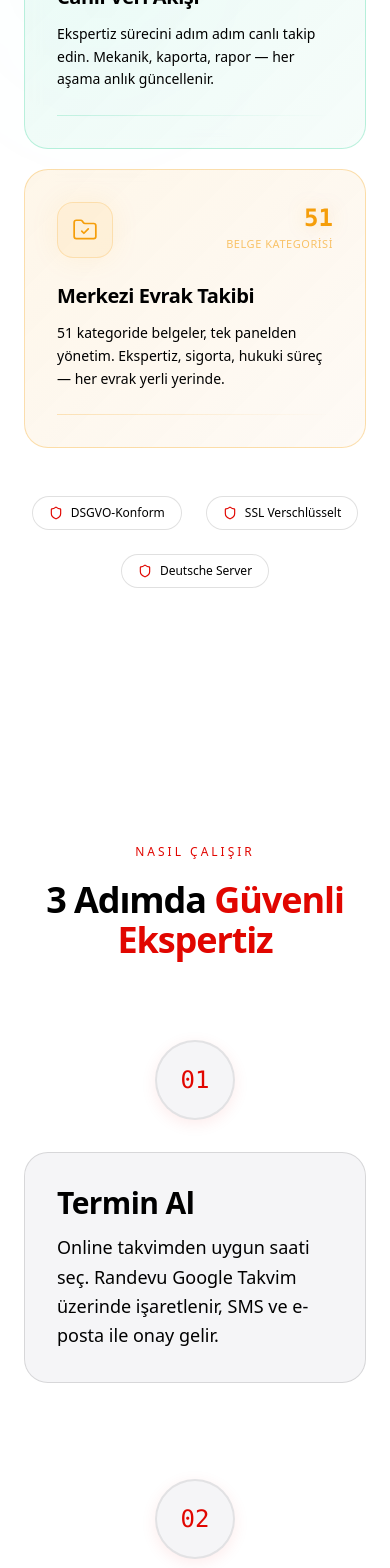
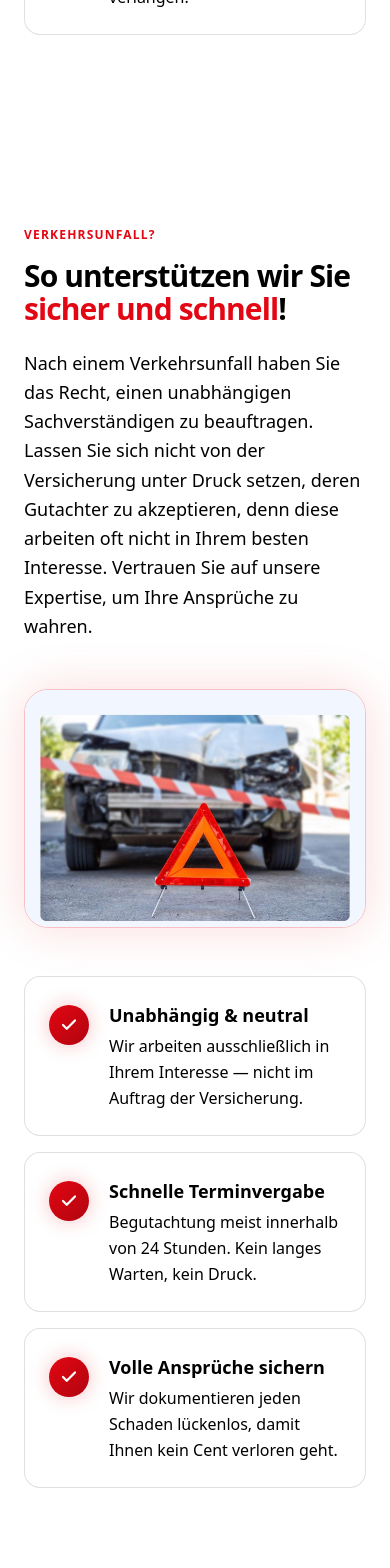
Before and after one commit to cevikademm/-Gecit-KFZ-Sachverst-ndiger-2, a React (Vite) app: page / in a window 390 px wide. Shown: the part 8520-10088 px from the top of the page. Built offline with nearby package versions, Linux system fonts and the light colour scheme.

Commit message:
Update Landing page and add unfall image

```diff
--- a/src/pages/Landing.jsx
+++ b/src/pages/Landing.jsx
@@ -900,6 +900,163 @@
   );
 }
 
+// ─── Verkehrsunfall Support Intro ─────────────────
+function VerkehrsunfallSection() {
+  const points = [
+    { title: 'Unabhängig & neutral', desc: 'Wir arbeiten ausschließlich in Ihrem Interesse — nicht im Auftrag der Versicherung.' },
+    { title: 'Schnelle Terminvergabe', desc: 'Begutachtung meist innerhalb von 24 Stunden. Kein langes Warten, kein Druck.' },
+    { title: 'Volle Ansprüche sichern', desc: 'Wir dokumentieren jeden Schaden lückenlos, damit Ihnen kein Cent verloren geht.' },
+  ];
+  return (
+    <section className="relative py-24 md:py-32" style={{ zIndex: 2 }}>
+      <div className="mx-auto px-6" style={{ maxWidth: 1200 }}>
+        <div className="grid grid-cols-1 md:grid-cols-2 gap-12 items-stretch mb-12">
+          <motion.div initial={{ opacity: 0, x: -30 }} whileInView={{ opacity: 1, x: 0 }}
+            viewport={{ once: true, margin: '-80px' }}
+            transition={{ duration: 0.8, ease: easeOut }}
+            className="relative rounded-3xl overflow-hidden order-2 md:order-1"
+            style={{ border: '1px solid rgba(227,6,19,0.25)', boxShadow: '0 0 50px rgba(227,6,19,0.15)' }}>
+            <img src="/images/unfall.jpg" alt="Unfallfahrzeug mit Warndreieck" loading="lazy"
+              className="block w-full h-full object-cover" />
+          </motion.div>
+          <motion.div initial={{ opacity: 0, x: 30 }} whileInView={{ opacity: 1, x: 0 }}
+            viewport={{ once: true, margin: '-80px' }}
+            transition={{ duration: 0.8, ease: easeOut }}
+            className="order-1 md:order-2">
+            <p className="text-xs uppercase mb-4 font-semibold tracking-widest" style={{ color: '#E30613' }}>
+              Verkehrsunfall?
+            </p>
+            <h2 className="text-3xl md:text-5xl font-bold mb-6"
+              style={{ color: C.text, letterSpacing: '-0.03em', lineHeight: 1.1 }}>
+              So unterstützen wir Sie <span style={{ color: '#E30613' }}>sicher und schnell</span>!
+            </h2>
+            <p className="text-lg leading-relaxed" style={{ color: C.textDim }}>
+              Nach einem Verkehrsunfall haben Sie das Recht, einen unabhängigen Sachverständigen zu beauftragen.
+              Lassen Sie sich nicht von der Versicherung unter Druck setzen, deren Gutachter zu akzeptieren,
+              denn diese arbeiten oft nicht in Ihrem besten Interesse. Vertrauen Sie auf unsere Expertise,
+              um Ihre Ansprüche zu wahren.
+            </p>
+          </motion.div>
+        </div>
+        <div className="grid grid-cols-1 md:grid-cols-3 gap-4">
+          {points.map((p, i) => (
+            <motion.div key={i}
+              initial={{ opacity: 0, y: 20 }} whileInView={{ opacity: 1, y: 0 }}
+              viewport={{ once: true, margin: '-40px' }}
+              transition={{ duration: 0.6, ease: easeOut, delay: i * 0.1 }}
+              className="rounded-2xl p-6 flex gap-5"
+              style={{ background: 'rgba(255,255,255,0.02)', border: `1px solid ${C.border}`,
+                backdropFilter: 'blur(4px)' }}>
+              <div className="flex-shrink-0 mt-1">
+                <div className="w-10 h-10 rounded-full flex items-center justify-center"
+                  style={{ background: 'linear-gradient(135deg, #E30613, #B0050F)',
+                    boxShadow: '0 0 20px rgba(227,6,19,0.25)' }}>
+                  <svg width="18" height="18" viewBox="0 0 24 24" fill="none" stroke="white" strokeWidth="3" strokeLinecap="round" strokeLinejoin="round">
+                    <polyline points="20 6 9 17 4 12"/>
+                  </svg>
+                </div>
+              </div>
+              <div>
+                <h3 className="text-lg font-bold mb-1" style={{ color: C.text }}>{p.title}</h3>
+                <p className="leading-relaxed" style={{ color: C.textDim }}>{p.desc}</p>
+              </div>
+            </motion.div>
+          ))}
+        </div>
+      </div>
+    </section>
+  );
+}
+
+// ─── Vehicle classes / Fahrzeugklassen ────────────
+function FahrzeugklassenSection() {
+  const RED = '#E30613';
+  const iconProps = { width: 36, height: 36, viewBox: '0 0 24 24', fill: 'none', stroke: RED, strokeWidth: 1.8, strokeLinecap: 'round', strokeLinejoin: 'round' };
+  const items = [
+    {
+      title: 'PKW',
+      desc: 'Präzise Gutachten für alle Pkw-Typen, unabhängig von Marke und Modell.',
+      icon: (
+        <svg {...iconProps}><path d="M3 13l2-5a3 3 0 0 1 2.8-2h8.4A3 3 0 0 1 19 8l2 5"/><path d="M3 13h18v4a1 1 0 0 1-1 1h-2a2 2 0 0 1-2-2H8a2 2 0 0 1-2 2H4a1 1 0 0 1-1-1v-4z"/><circle cx="7.5" cy="16" r="1.2"/><circle cx="16.5" cy="16" r="1.2"/></svg>
+      ),
+    },
+    {
+      title: 'Elektrofahrzeuge',
+      desc: 'Ob Elektroauto oder E-Bike — wir bieten spezialisierte Gutachten, die technische Besonderheiten berücksichtigen.',
+      icon: (
+        <svg {...iconProps}><path d="M3 13l2-5a3 3 0 0 1 2.8-2h6.4A3 3 0 0 1 17 8l2 5"/><path d="M3 13h16v4a1 1 0 0 1-1 1h-2a2 2 0 0 1-2-2H8a2 2 0 0 1-2 2H4a1 1 0 0 1-1-1v-4z"/><path d="M21 9v6"/><path d="M11 9l-2 3h3l-2 3"/></svg>
+      ),
+    },
+    {
+      title: 'LKW',
+      desc: 'Vom leichten Nutzfahrzeug bis zum schweren Lkw, maßgeschneidert auf die speziellen Einsatzbereiche.',
+      icon: (
+        <svg {...iconProps}><path d="M2 17V7a1 1 0 0 1 1-1h11v11"/><path d="M14 10h4l3 4v3h-7"/><circle cx="6.5" cy="17.5" r="1.7"/><circle cx="17" cy="17.5" r="1.7"/></svg>
+      ),
+    },
+    {
+      title: 'Caravan',
+      desc: 'Detaillierte Bewertungen für Wohnwagen und Wohnmobile, inkl. Wohnbereich und Sonderausstattung.',
+      icon: (
+        <svg {...iconProps}><path d="M3 8a2 2 0 0 1 2-2h11a3 3 0 0 1 3 3v6H3V8z"/><path d="M19 15h2v2h-2"/><rect x="6" y="9" width="4" height="3"/><circle cx="8" cy="17" r="1.5"/><circle cx="15" cy="17" r="1.5"/></svg>
+      ),
+    },
+    {
+      title: 'Anhänger',
+      desc: 'Umfassende Gutachten für Last- und Spezialanhänger, mit Fokus auf Sicherheitsaspekte.',
+      icon: (
+        <svg {...iconProps}><rect x="3" y="7" width="14" height="9" rx="1"/><path d="M17 14h4"/><circle cx="21.5" cy="14.5" r="1"/><circle cx="8" cy="18" r="1.5"/><circle cx="13" cy="18" r="1.5"/></svg>
+      ),
+    },
+    {
+      title: 'Motorräder',
+      desc: 'Sorgfältige Schadens- und Wertgutachten für Motorräder.',
+      icon: (
+        <svg {...iconProps}><circle cx="5.5" cy="16" r="3"/><circle cx="18.5" cy="16" r="3"/><path d="M5.5 16l4-6h5l3 6"/><path d="M14 7h3v3"/></svg>
+      ),
+    },
+  ];
+  return (
+    <section className="relative py-24 md:py-32" style={{ zIndex: 2 }}>
+      <div className="mx-auto px-6" style={{ maxWidth: 1100 }}>
+        <motion.div initial={{ opacity: 0, y: 20 }} whileInView={{ opacity: 1, y: 0 }}
+          viewport={{ once: true, margin: '-80px' }}
+          transition={{ duration: 0.7, ease: easeOut }}
+          className="text-center mb-14">
+          <div className="text-sm md:text-base font-semibold mb-3" style={{ color: RED, letterSpacing: '0.02em' }}>
+            Ihr Partner für umfassende Bewertungen
+          </div>
+          <h2 className="text-3xl md:text-5xl font-bold"
+            style={{ color: C.text, letterSpacing: '-0.03em', lineHeight: 1.1 }}>
+            Gutachten für alle <span style={{ color: RED }}>Fahrzeugklassen</span>
+          </h2>
+        </motion.div>
+        <div className="grid grid-cols-1 md:grid-cols-2 lg:grid-cols-3 gap-5">
+          {items.map((item, i) => (
+            <motion.div key={i}
+              initial={{ opacity: 0, y: 20 }}
+              whileInView={{ opacity: 1, y: 0 }}
+              viewport={{ once: true, margin: '-40px' }}
+              transition={{ duration: 0.6, ease: easeOut, delay: i * 0.08 }}
+              className="rounded-2xl p-6 md:p-7"
+              style={{ background: 'rgba(255,255,255,0.02)', border: `1px solid ${C.border}`,
+                backdropFilter: 'blur(4px)' }}>
+              <div className="flex items-center gap-4 mb-3">
+                <div className="w-14 h-14 rounded-2xl flex items-center justify-center flex-shrink-0"
+                  style={{ background: 'rgba(227,6,19,0.08)', border: '1px solid rgba(227,6,19,0.25)' }}>
+                  {item.icon}
+                </div>
+                <h3 className="text-xl font-bold" style={{ color: RED }}>{item.title}</h3>
+              </div>
+              <p className="leading-relaxed" style={{ color: C.textDim }}>{item.desc}</p>
+            </motion.div>
+          ))}
+        </div>
+      </div>
+    </section>
+  );
+}
+
 // ─── Rights after accident ────────────────────────
 function RechteSection() {
   const items = [
@@ -1382,10 +1539,10 @@
       <div className="mx-auto px-6" style={{ maxWidth: 1200 }}>
         <div className="grid grid-cols-2 md:grid-cols-5 gap-10 mb-16">
           <div className="col-span-2 md:col-span-1">
-            <div className="flex items-center gap-0 font-mono text-2xl" style={{ color: C.text }}>
-              <span>Gecit&nbsp;</span>
-              <span style={{ color: C.neon, textShadow: `0 0 12px ${C.glow}` }}>K</span>
-              <span>fz</span>
+            <div className="text-2xl md:text-3xl lg:text-4xl font-black italic tracking-tighter" style={{ display: 'flex', alignItems: 'center', whiteSpace: 'nowrap', lineHeight: 1 }}>
+              <span style={{ color: '#E30613' }}>GECIT</span>
+              <span style={{ color: '#FFFFFF', margin: '0 2px' }}>-</span>
+              <span style={{ color: '#FFFFFF' }}>KFZ</span>
             </div>
             <p className="mt-4 text-sm" style={{ color: C.textDim }}>
               Oto ekspertizin dijital standardı.
@@ -1810,7 +1967,9 @@
         <Marquee />
         <Features />
         <KostenlosBanner />
+        <FahrzeugklassenSection />
         <RechteSection />
+        <VerkehrsunfallSection />
         <WhyGecitKfz />
         <HowItWorks />
         <Stats />
```
Also changed, not shown: public/images/unfall.jpg (added).
